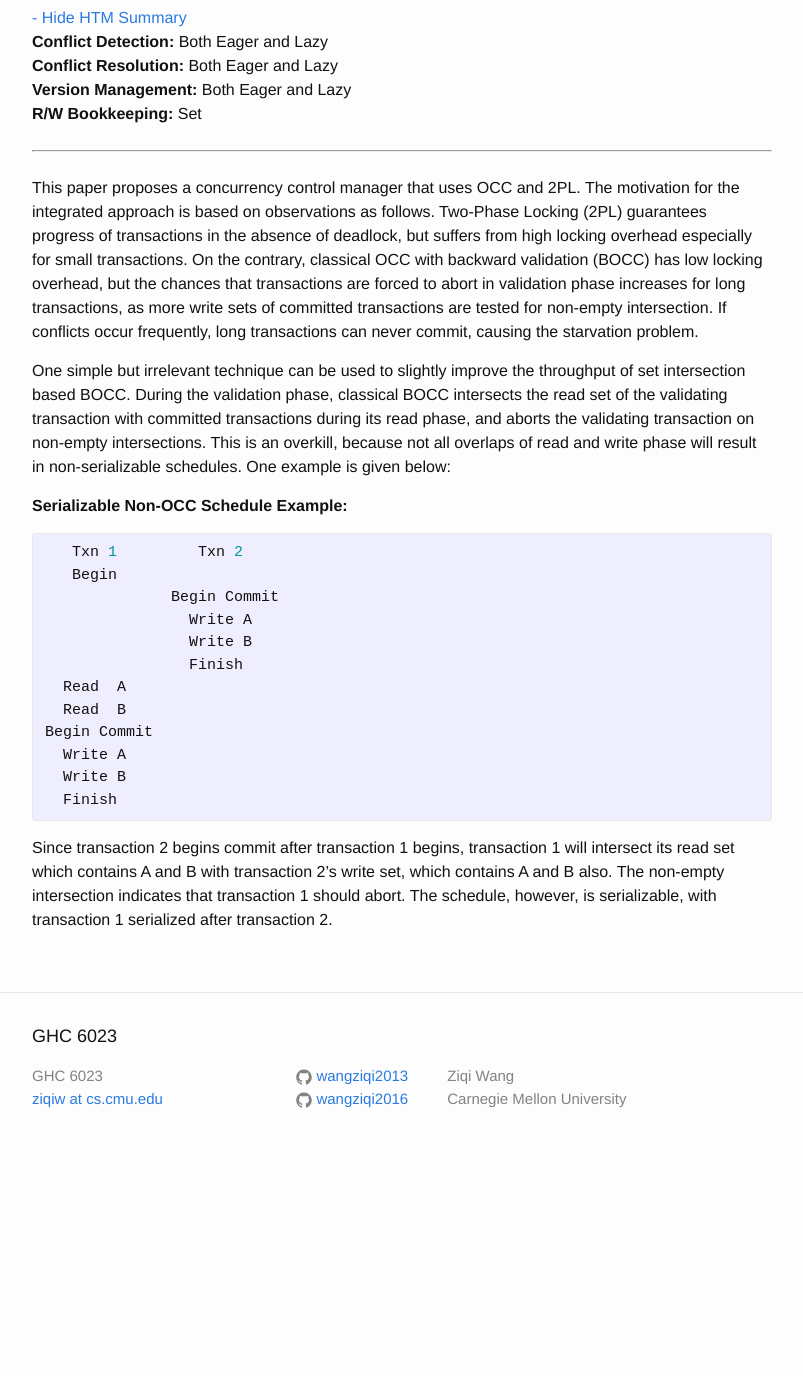
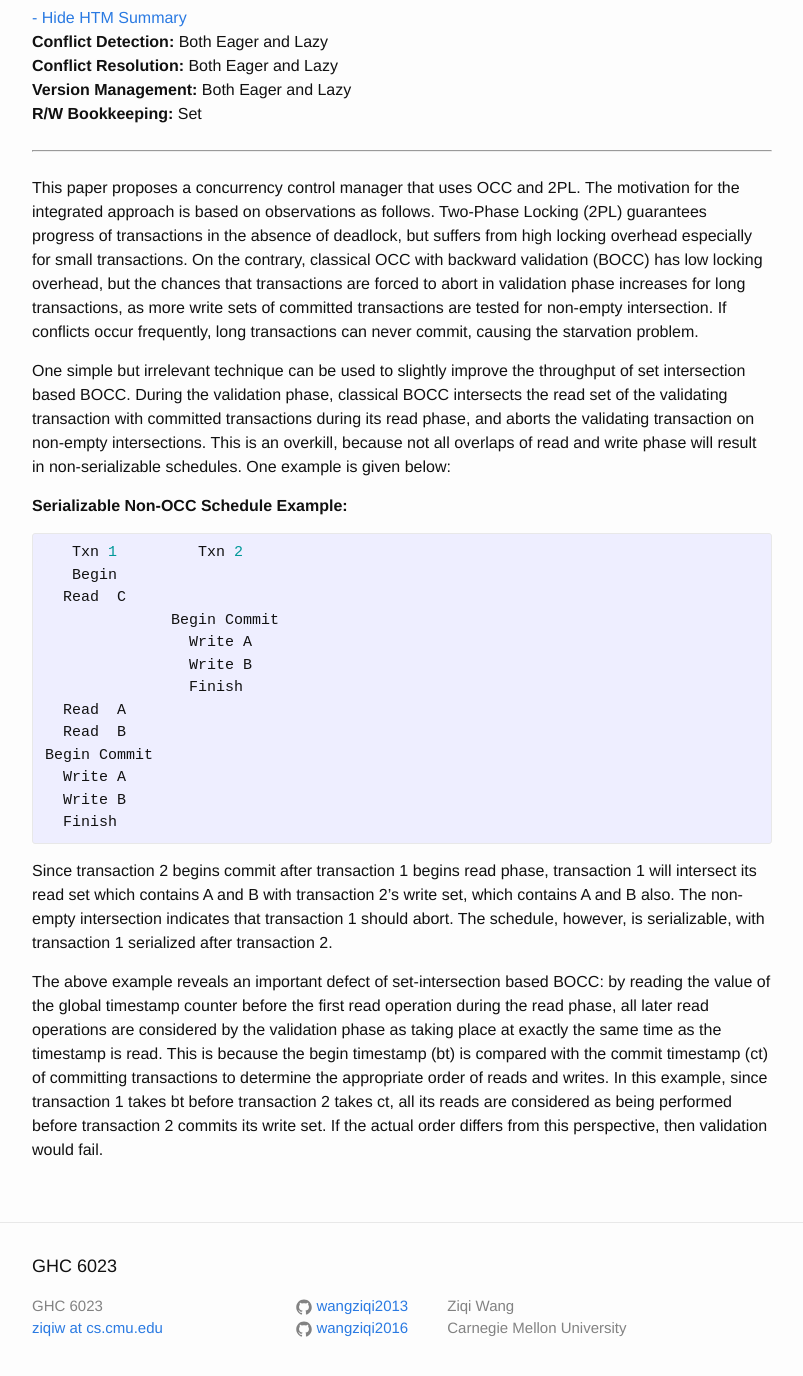
Before and after one commit to wangziqi2013/wangziqi2013.github.io, a Jekyll site: the page built from _posts/2018-04-04-cc-in-dbms-a-step-towards-the-integration-of-occ-and-locking.markdown, in a window 1280 px wide and 1400 px high, scrolled down 472 px. Shown: the top 1376 px of the window, without its empty margins (238-1041 px from the left). Built offline with Jekyll 4.4.1, drawn with Linux system fonts in a browser that asks for light colours; before the commit the page ends 1642 px from its top, so only the background shows below that.

Commit message:
Finish explanation

```diff
--- a/_posts/2018-04-04-cc-in-dbms-a-step-towards-the-integration-of-occ-and-locking.markdown
+++ b/_posts/2018-04-04-cc-in-dbms-a-step-towards-the-integration-of-occ-and-locking.markdown
@@ -34,6 +34,7 @@ is given below:
 {% highlight C %}
    Txn 1         Txn 2
    Begin
+  Read  C
               Begin Commit
                 Write A
                 Write B
@@ -46,7 +47,15 @@ Begin Commit
   Finish
 {% endhighlight %}
 
-Since transaction 2 begins commit after transaction 1 begins, transaction 1 will intersect its read set
+Since transaction 2 begins commit after transaction 1 begins read phase, transaction 1 will intersect its read set
 which contains A and B with transaction 2's write set, which contains A and B also. The non-empty
 intersection indicates that transaction 1 should abort. The schedule, however, is serializable, with
 transaction 1 serialized after transaction 2.
+
+The above example reveals an important defect of set-intersection based BOCC: by reading the value of the global
+timestamp counter before the first read operation during the read phase, all later read operations are
+considered by the validation phase as taking place at exactly the same time as the timestamp is read.
+This is because the begin timestamp (bt) is compared with the commit timestamp (ct) of committing transactions to
+determine the appropriate order of reads and writes. In this example, since transaction 1 takes bt
+before transaction 2 takes ct, all its reads are considered as being performed before transaction 2
+commits its write set. If the actual order differs from this perspective, then validation would fail.
```
